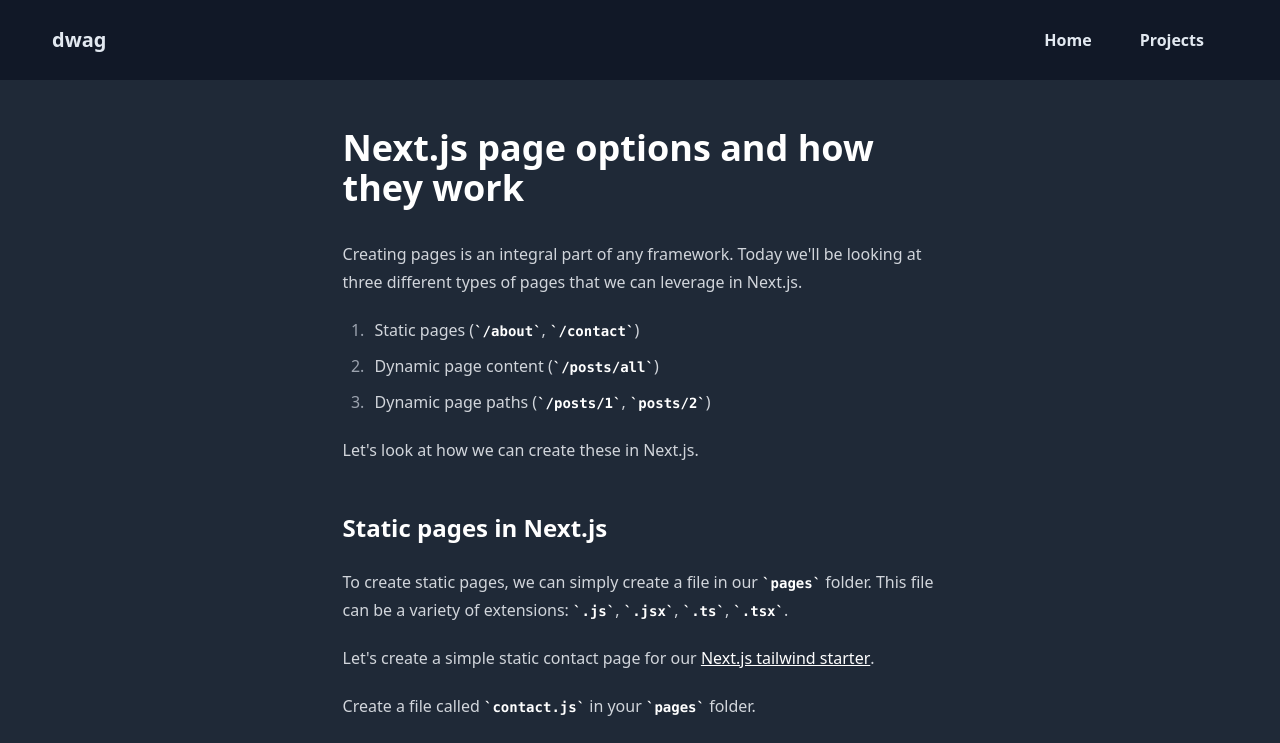
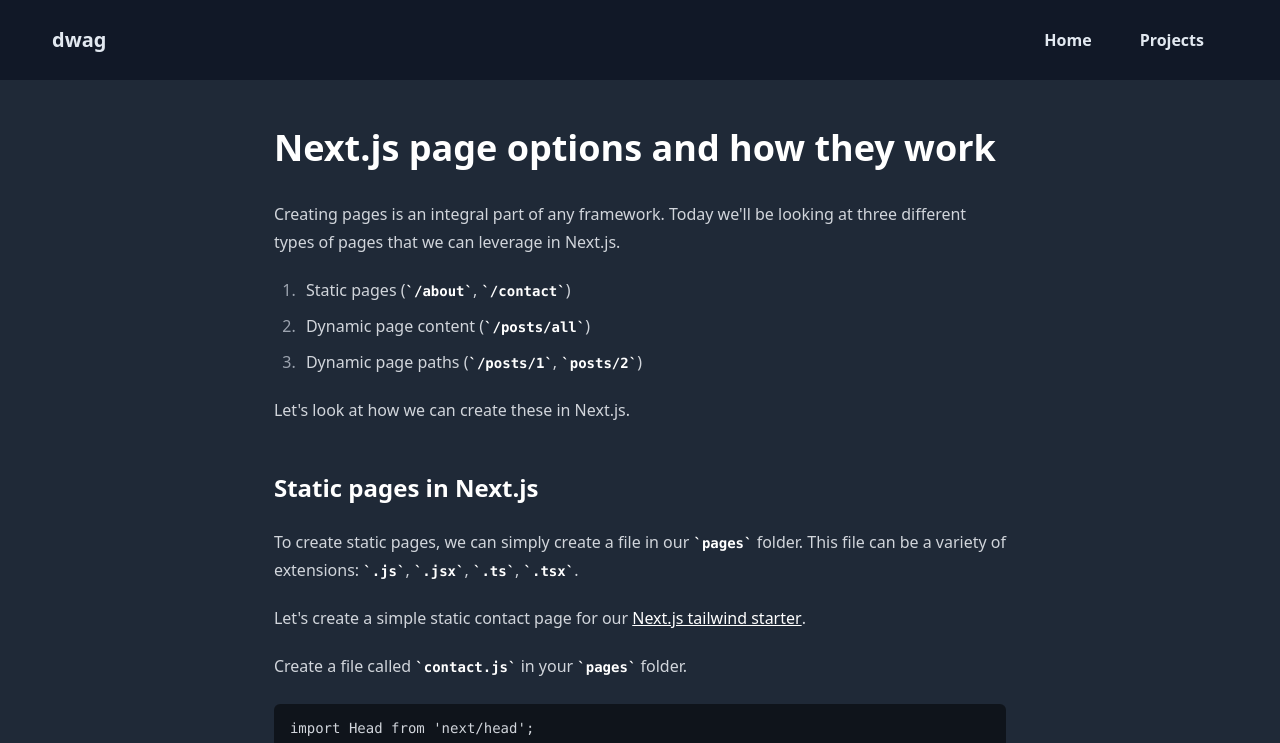
Before and after one commit to DanielWTE/dwag-portfolio, a Next.js app: page /project/test in a window 1280 px wide. Shown: the top 743 px of the page. Built offline with nearby package versions, Linux system fonts and the light colour scheme.

Commit message:
Changed Width of prose

```diff
--- a/pages/project/[slug].tsx
+++ b/pages/project/[slug].tsx
@@ -38,10 +38,12 @@
           <meta name="description" content={frontmatter.metaDesc} />
         </Head>
         <Header />
-        <div className='prose prose-invert mx-auto mt-12 mb-12'>
-          <h1>{frontmatter.title}</h1>
-          <div dangerouslySetInnerHTML={{ __html: md().render(content) }} />
-        </div>
+	<div>
+          <div className='prose prose-invert mx-auto mt-12 mb-12'>
+            <h1>{frontmatter.title}</h1>
+            <div dangerouslySetInnerHTML={{ __html: md().render(content) }} />
+          </div>
+	</div>
         <Footer />
       </div>
     );
--- a/tailwind.config.js
+++ b/tailwind.config.js
@@ -4,7 +4,15 @@
     "./components/**/*.{js,ts,jsx,tsx}",
   ],
   theme: {
-    extend: {},
+    extend: {
+      typography: {
+        DEFAULT: {
+          css: {
+            maxWidth: '80ch', // add required value here
+          }
+        }
+      }
+    },
   },
   plugins: [
     require('@tailwindcss/line-clamp'),
```
